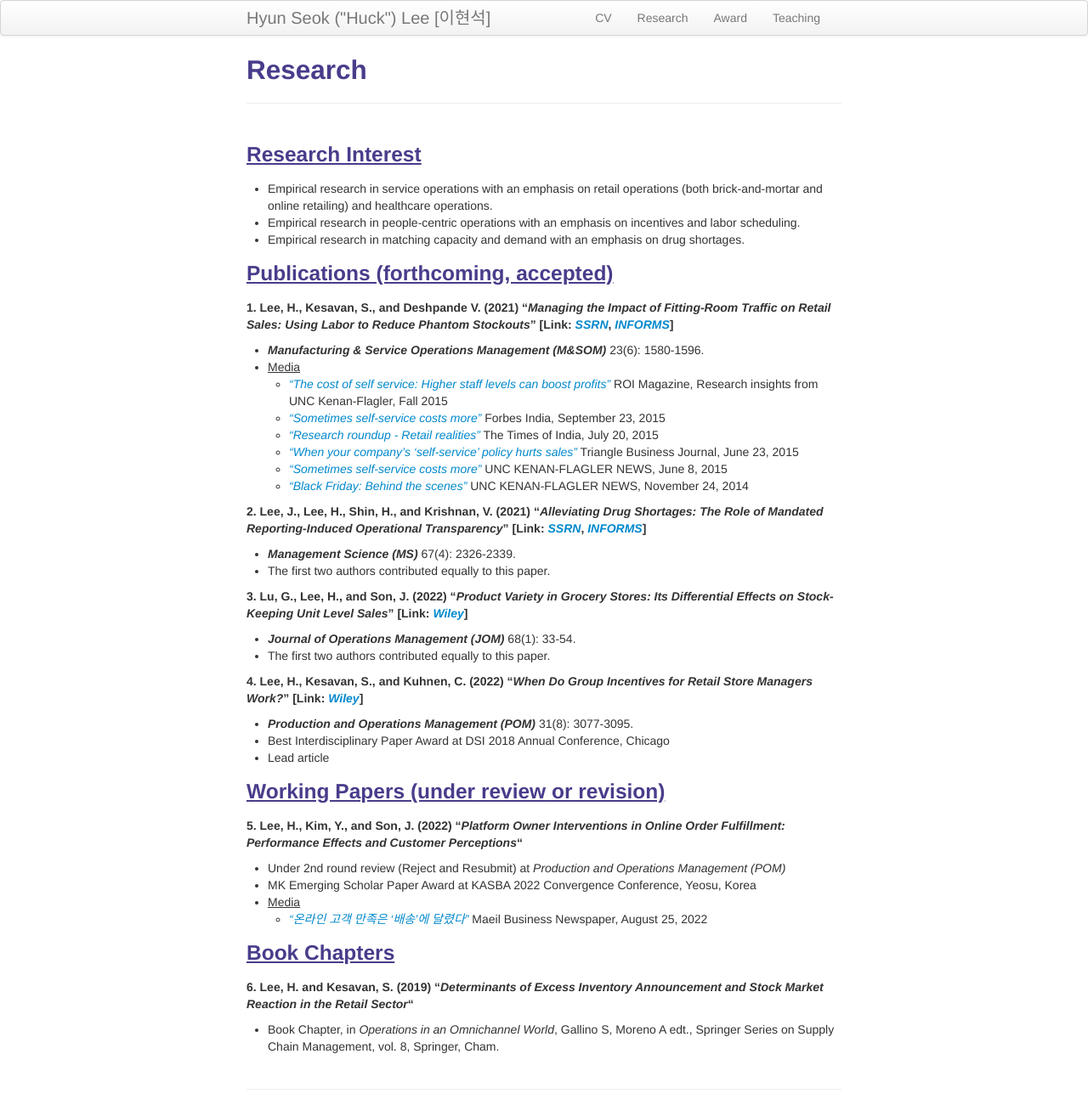
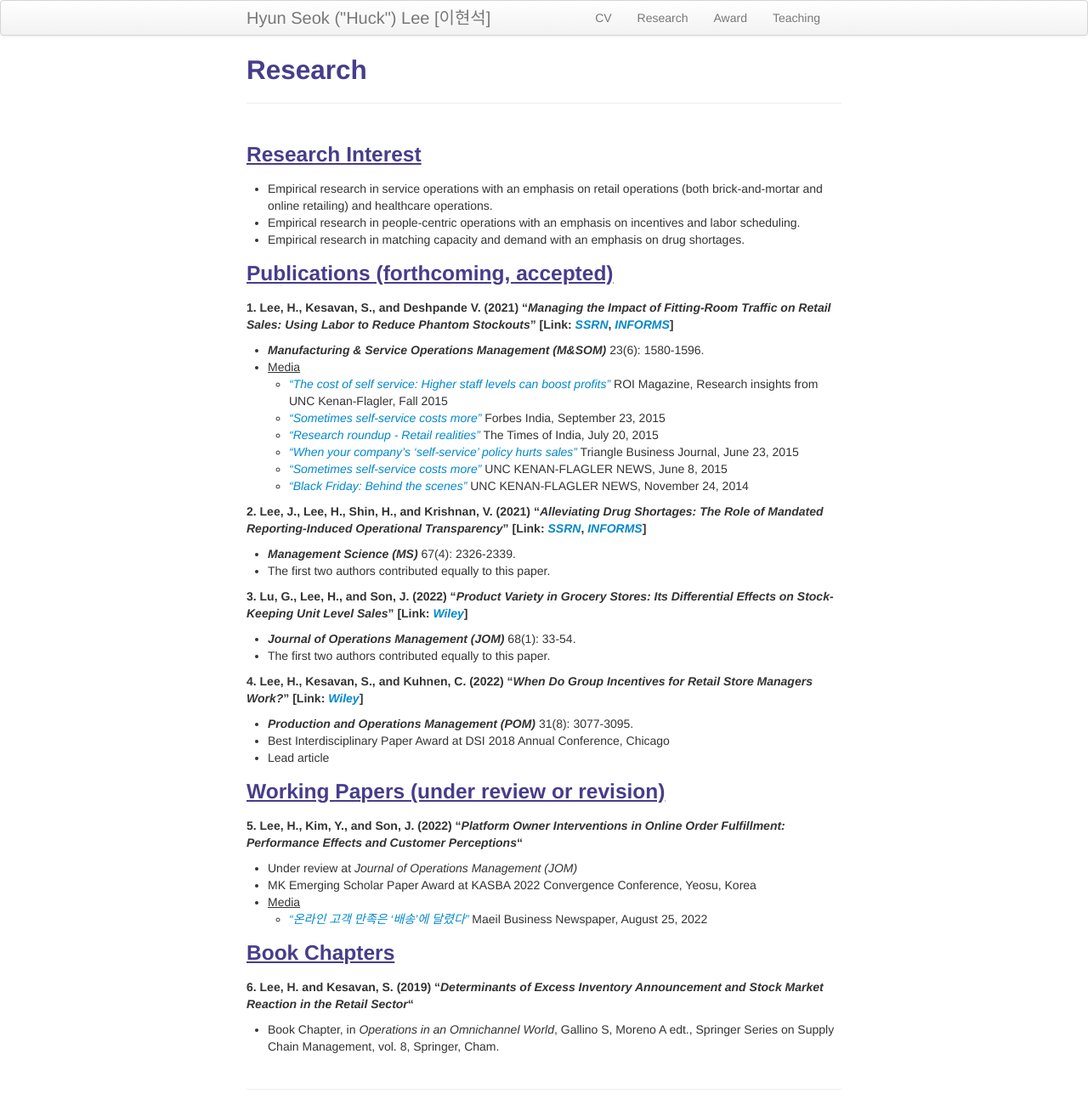
Before and after one commit to lordya2/lordya2.github.io, a Jekyll site: the page built from pages/research.md, in a window 1280 px wide. Shown: the whole page at 85% size. Built offline with Jekyll 4.4.1, drawn with Linux system fonts in a browser that asks for light colours.

Commit message:
Update research.md

```diff
--- a/pages/research.md
+++ b/pages/research.md
@@ -36,7 +36,7 @@ description: Hyun Seok ("Huck") Lee's Research
 ### <u>Working Papers (under review or revision)</u>
 
 **5. Lee, H., Kim, Y., and Son, J. (2022) "*Platform Owner Interventions in Online Order Fulfillment: Performance Effects and Customer Perceptions*"**
-   * Under 2nd round review (Reject and Resubmit) at *Production and Operations Management (POM)*
+   * Under review at *Journal of Operations Management (JOM)*
    * MK Emerging Scholar Paper Award at KASBA 2022 Convergence Conference, Yeosu, Korea
    * <u>Media</u>
      * [*"온라인 고객 만족은 '배송'에 달렸다"*](https://www.mk.co.kr/news/business/view/2022/08/750469/) Maeil Business Newspaper, August 25, 2022
```
